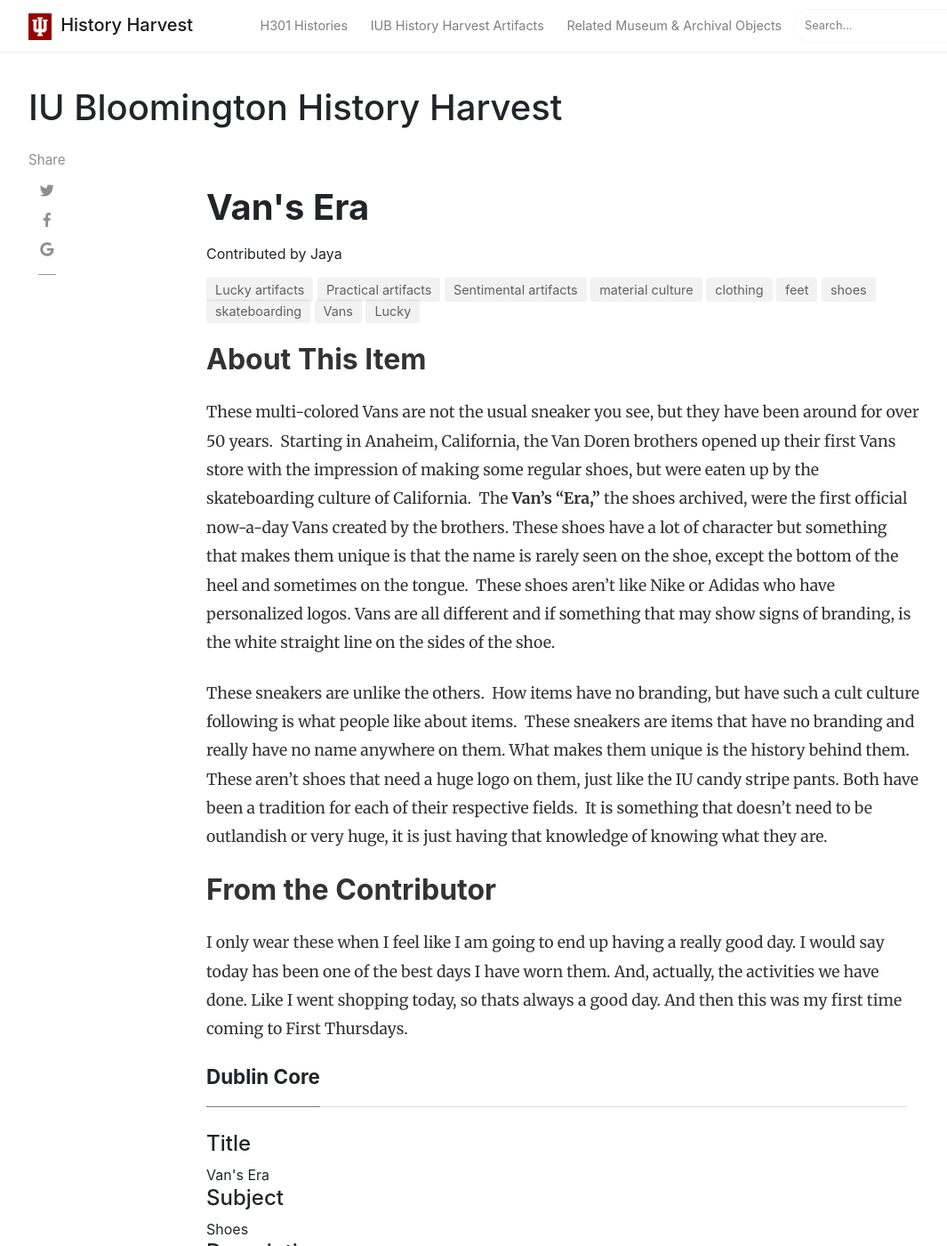
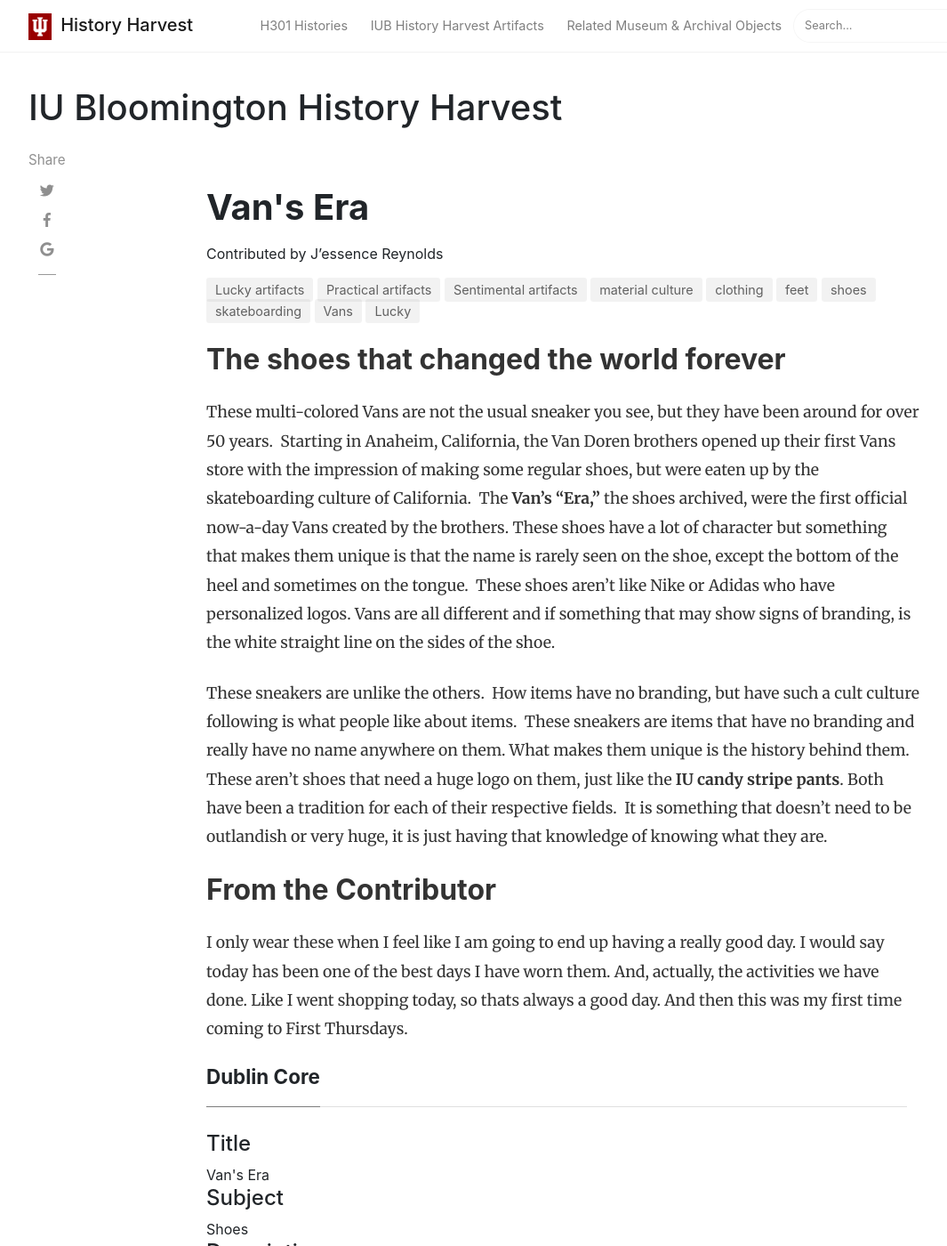
Before and after one commit to H301HistoryHarvest/H301HistoryHarvest, a Jekyll site: the page built from _items/2019-10-03-0018.md, in a window 1280 px wide and 1400 px high. Shown: the whole window at 89% size, without its empty margins (53-1118 px from the left). Built offline with Jekyll 4.4.1, drawn with Linux system fonts in a browser that asks for light colours; nearby versions of some CDN libraries; comment, search, counter and statistics services are not loaded; some of the changed text lies outside the part shown.

Commit message:
Update 2019-10-03-0018.md

```diff
--- a/_items/2019-10-03-0018.md
+++ b/_items/2019-10-03-0018.md
@@ -3,7 +3,7 @@ layout: item
 title: Van's Era
 author: Paul Centanni
 itemid: 2019-10-03-ID0018
-itemcontributor: Jaya
+itemcontributor: J’essence Reynolds
 itemcreator: Vans Inc
 itemsubjecturl:
 itemsubject: Shoes
@@ -14,12 +14,12 @@ categories: [ Sentimental,Practical, Lucky ]
 tags: [ material culture, clothing, feet, shoes, skateboarding, Vans, Lucky]
 ---
 
-## About This Item
+## The shoes that changed the world forever
 
 These multi-colored Vans are not the usual sneaker you see, but they have been around for over 50 years.  Starting in Anaheim, California, the Van Doren brothers opened up their first Vans store with the impression of making some regular shoes, but were eaten up by the skateboarding culture of California.  The **Van’s “Era,”** the shoes archived, were the first official now-a-day Vans created by the brothers. These shoes have a lot of character but something that makes them unique is that the name is rarely seen on the shoe, except the bottom of the heel and sometimes on the tongue.  These shoes aren’t like Nike or Adidas who have personalized logos. Vans are all different and if something that may show signs of branding, is the white straight line on the sides of the shoe.
 
 
-These sneakers are unlike the others.  How items have no branding, but have such a cult culture following is what people like about items.  These sneakers are items that have no branding and really have no name anywhere on them. What makes them unique is the history behind them.  These aren’t shoes that need a huge logo on them, just like the IU candy stripe pants. Both have been a tradition for each of their respective fields.  It is something that doesn’t need to be outlandish or very huge, it is just having that knowledge of knowing what they are.
+These sneakers are unlike the others.  How items have no branding, but have such a cult culture following is what people like about items.  These sneakers are items that have no branding and really have no name anywhere on them. What makes them unique is the history behind them.  These aren’t shoes that need a huge logo on them, just like the **IU candy stripe pants**. Both have been a tradition for each of their respective fields.  It is something that doesn’t need to be outlandish or very huge, it is just having that knowledge of knowing what they are.
 
 
 ## From the Contributor
```
